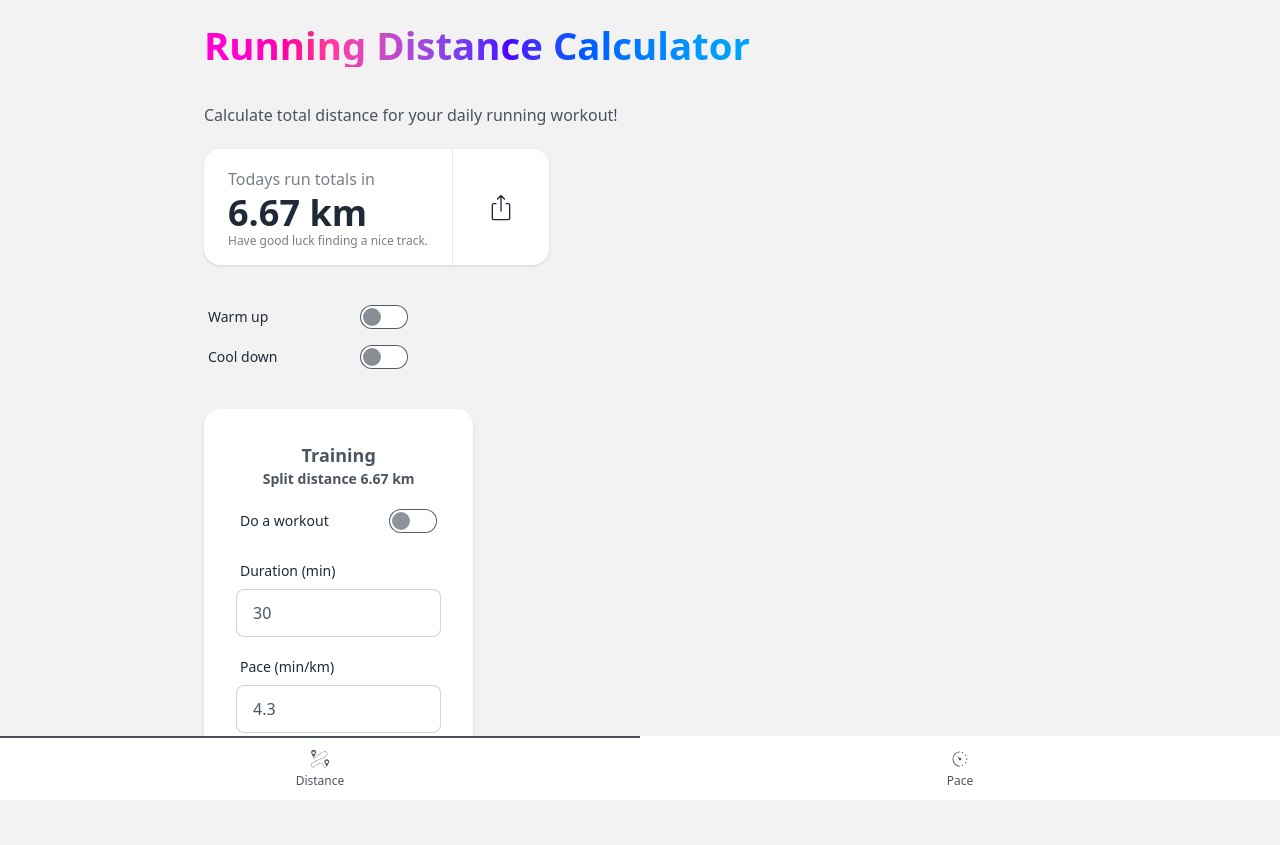
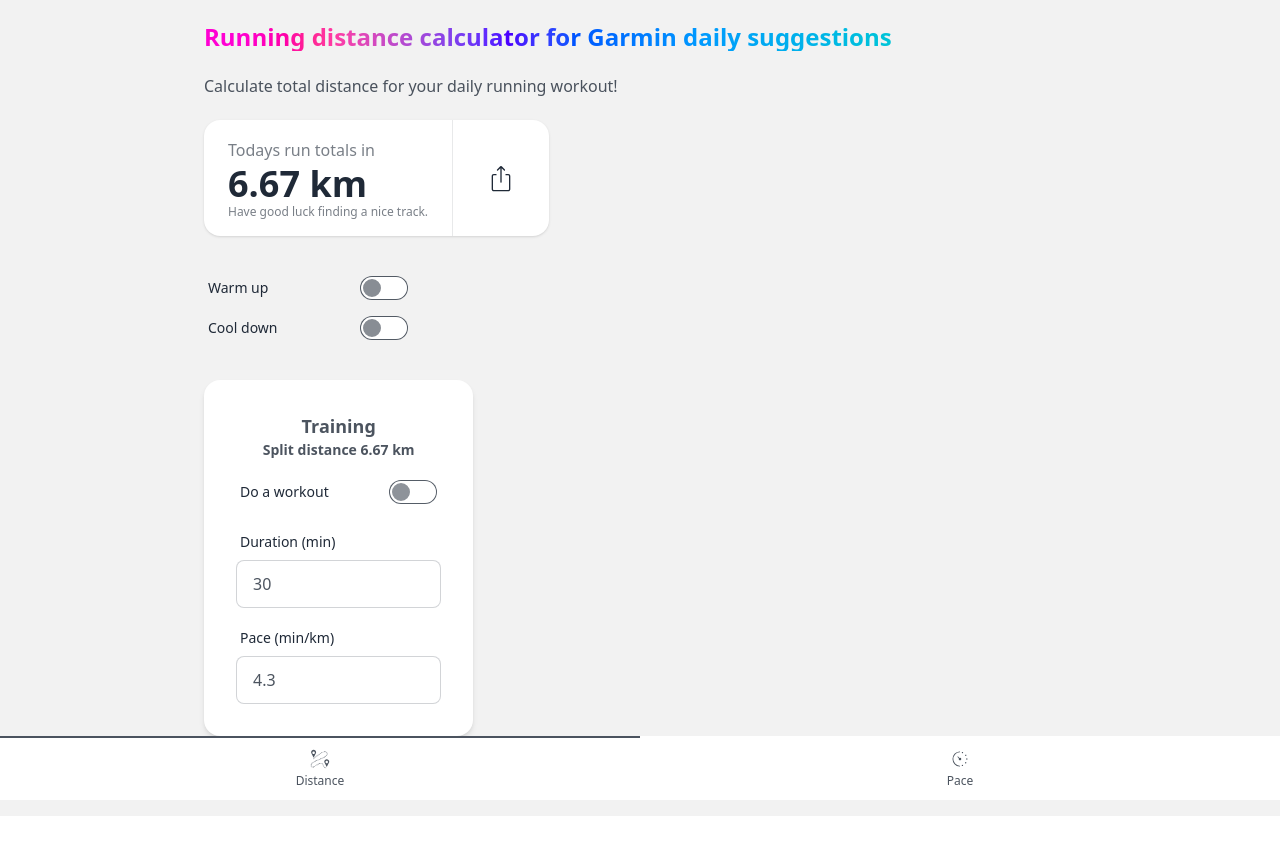
Before and after one commit to fabianschwab/runningCalculator, a SvelteKit app: page / in a window 1280 px wide. After the commit the page ends 816 px from the top, so only its background shows below. Built offline with nearby package versions, Linux system fonts and the light colour scheme.

Commit message:
headline update

```diff
--- a/src/routes/+layout.svelte
+++ b/src/routes/+layout.svelte
@@ -6,7 +6,7 @@
 </script>
 
 <div class="prose m-auto max-w-4xl px-3 pb-16 pt-6">
-	<h1 class="text-center md:text-left">Running Distance Calculator</h1>
+	<h1 class="text-center md:text-left">Running distance calculator for Garmin daily suggestions</h1>
 	<div class="mb-4">
 		{@render children()}
 	</div>
@@ -44,7 +44,7 @@
 		);
 		background-clip: text;
 		color: transparent;
-		font-size: 2.4rem;
+		font-size: 1.5rem;
 		font-weight: 800;
 	}
 </style>
```
